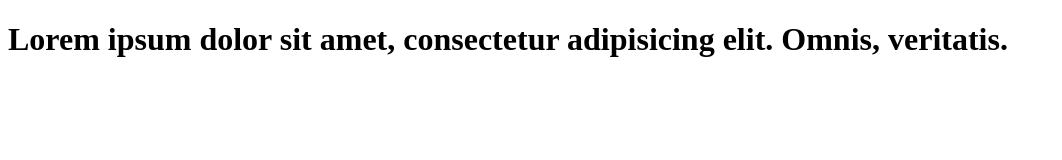
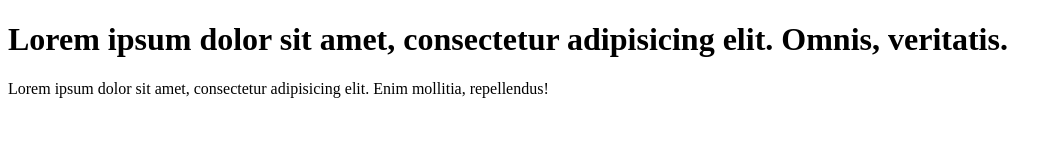
Before and after one commit to vadimst4/project1, a plain HTML site: page index.html in a window 1280 px wide. Shown: the whole page, without its empty margins (0-1062 px from the left). Drawn offline with Linux system fonts and the light colour scheme.

Commit message:
create p

```diff
--- a/index.html
+++ b/index.html
@@ -6,5 +6,6 @@
 </head>
 <body>
    <h1>Lorem ipsum dolor sit amet, consectetur adipisicing elit. Omnis, veritatis.</h1>
+<p>Lorem ipsum dolor sit amet, consectetur adipisicing elit. Enim mollitia, repellendus!</p>
 </body>
 </html>
```
